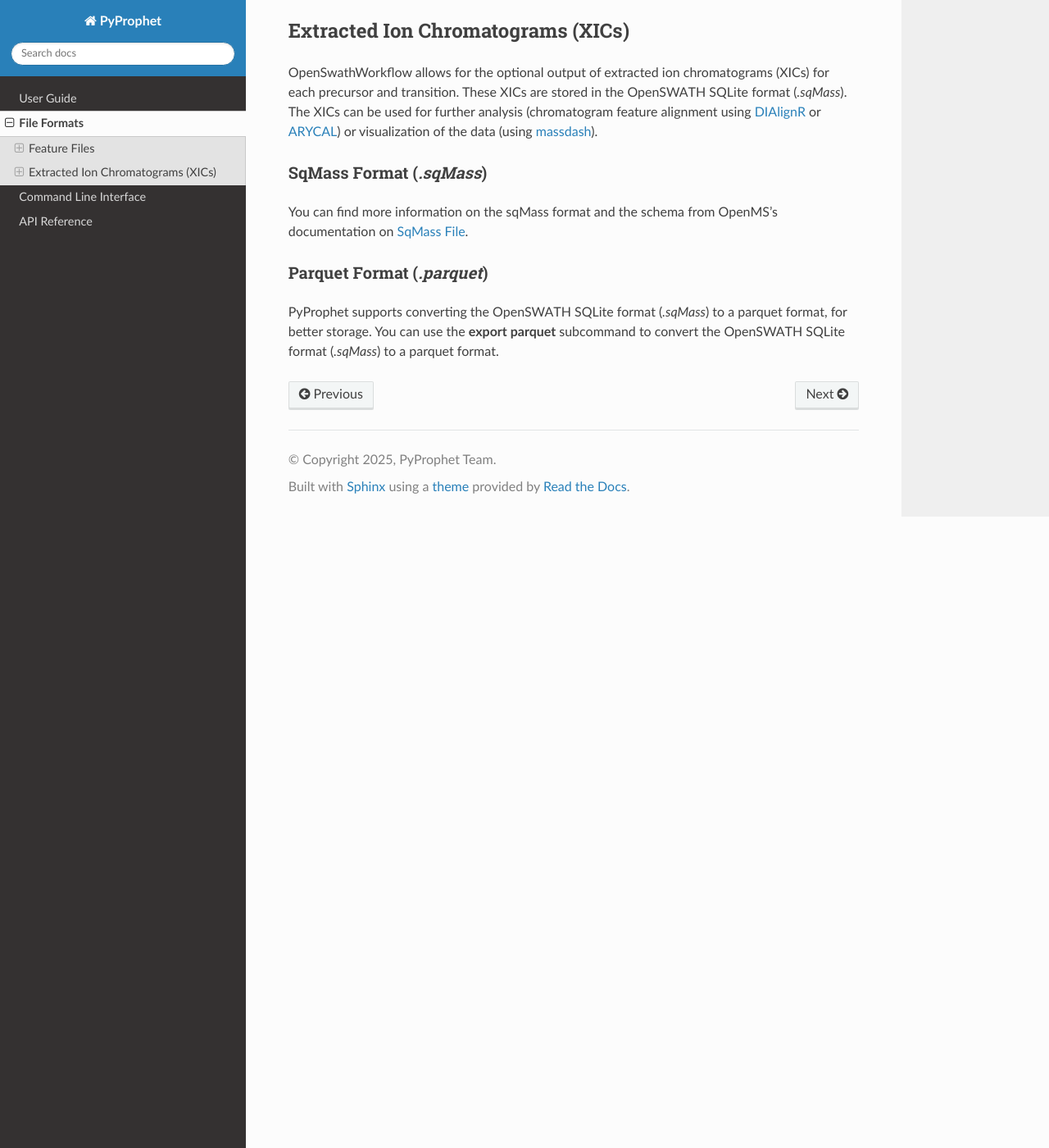
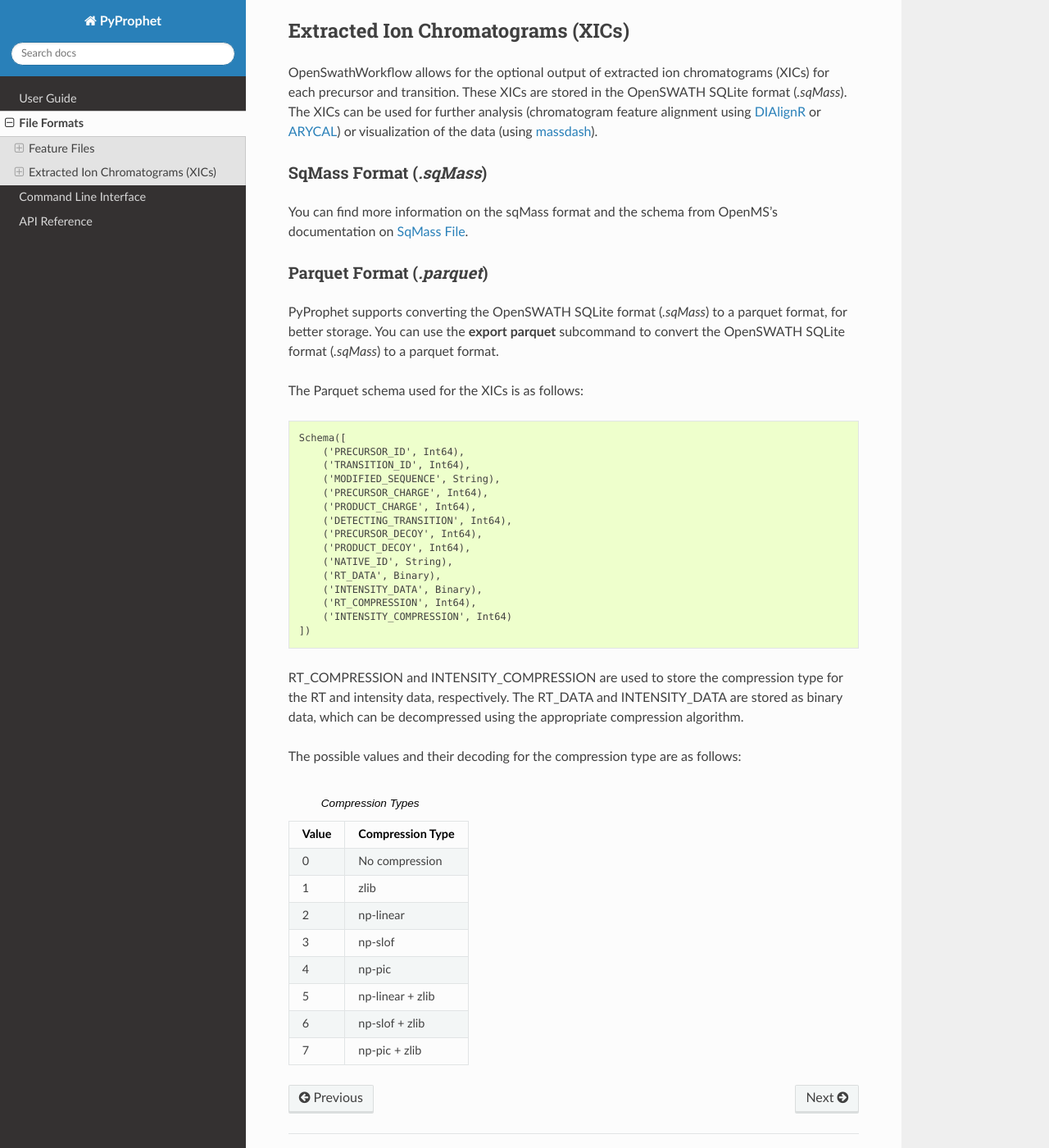
Before and after one commit to PyProphet/pyprophet, a Sphinx documentation site: the page built from docs/file_formats.rst, in a window 1280 px wide and 1400 px high, scrolled down 2108 px. Shown: the whole window at 82% size. Built offline with Sphinx 7.4.7 and the Read the Docs theme 3.1.0, drawn with Linux system fonts in a browser that asks for light colours.

Commit message:
chore: add Parquet schema and compression types documentation for XIC Parquet format

```diff
--- a/docs/file_formats.rst
+++ b/docs/file_formats.rst
@@ -107,3 +107,52 @@ Parquet Format (*.parquet*)
 ^^^^^^^^^^^^^^^^^^^^^^^^^^^
 
 PyProphet supports converting the OpenSWATH SQLite format (*.sqMass*) to a parquet format, for better storage. You can use the :program:`export parquet` subcommand to convert the OpenSWATH SQLite format (*.sqMass*) to a parquet format.
+
+The Parquet schema used for the XICs is as follows:
+
+.. code-block:: text
+
+    Schema([
+        ('PRECURSOR_ID', Int64),
+        ('TRANSITION_ID', Int64),
+        ('MODIFIED_SEQUENCE', String),
+        ('PRECURSOR_CHARGE', Int64),
+        ('PRODUCT_CHARGE', Int64),
+        ('DETECTING_TRANSITION', Int64),
+        ('PRECURSOR_DECOY', Int64),
+        ('PRODUCT_DECOY', Int64),
+        ('NATIVE_ID', String),
+        ('RT_DATA', Binary),
+        ('INTENSITY_DATA', Binary),
+        ('RT_COMPRESSION', Int64),
+        ('INTENSITY_COMPRESSION', Int64)
+    ])
+
+RT_COMPRESSION and INTENSITY_COMPRESSION are used to store the compression type
+for the RT and intensity data, respectively. The RT_DATA and INTENSITY_DATA are
+stored as binary data, which can be decompressed using the appropriate compression
+algorithm.
+
+The possible values and their decoding for the compression type are as follows:
+
+.. list-table:: Compression Types
+   :header-rows: 1
+
+   * - Value
+     - Compression Type
+   * - 0
+     - No compression
+   * - 1
+     - zlib
+   * - 2
+     - np-linear
+   * - 3
+     - np-slof
+   * - 4
+     - np-pic
+   * - 5
+     - np-linear + zlib
+   * - 6
+     - np-slof + zlib
+   * - 7
+     - np-pic + zlib
```
